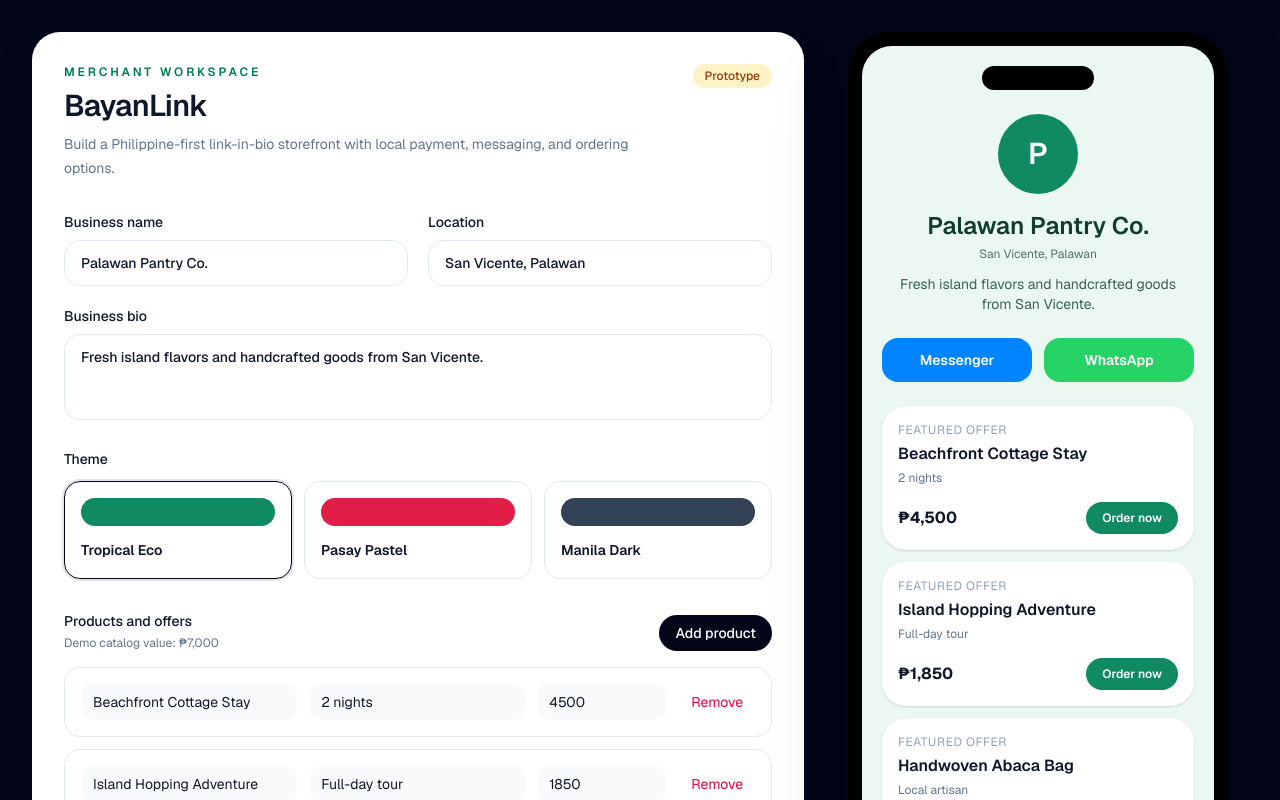
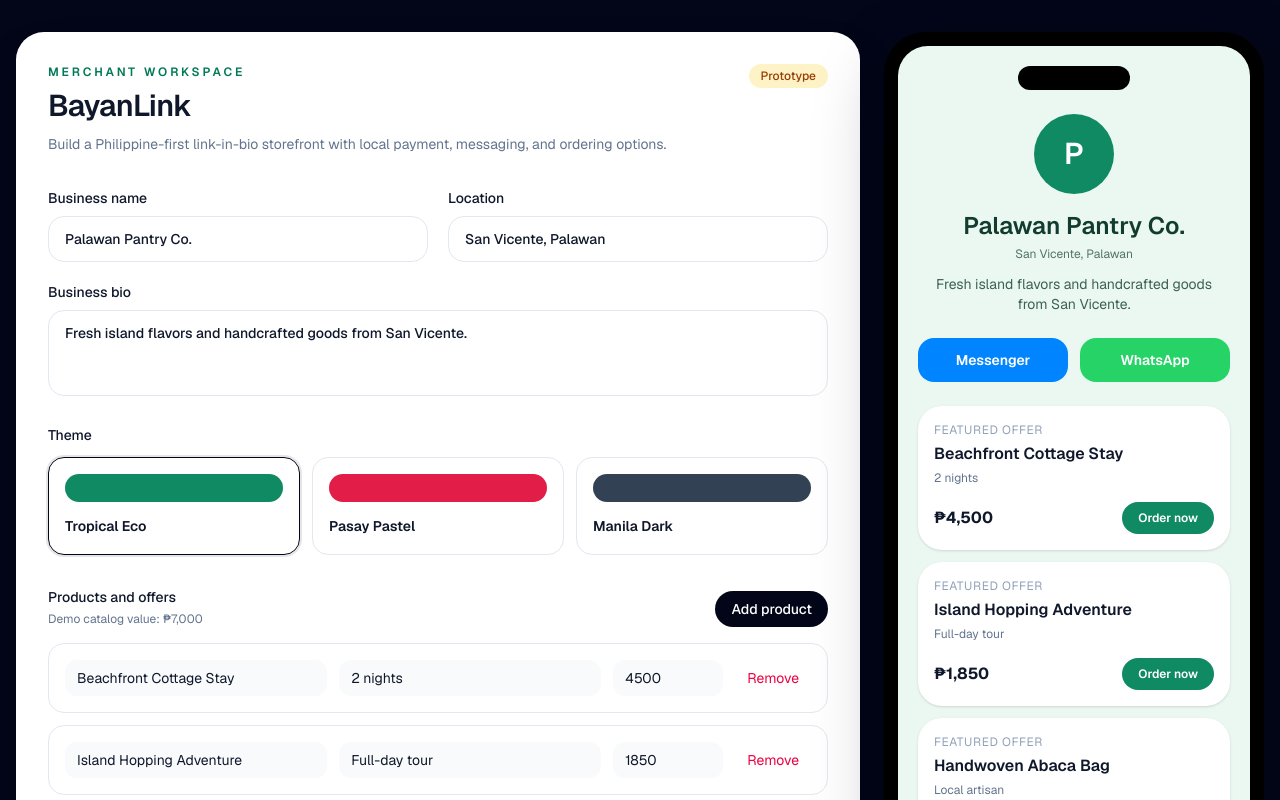
Before and after one commit to merqatodigital/pinoy-link-in-bio, a Next.js app: page / in a window 1280 px wide. Shown: the top 800 px of the page. Built offline with nearby package versions, Linux system fonts and the light colour scheme.

Commit message:
Fix responsive dashboard and phone preview layout

```diff
--- a/app/page.tsx
+++ b/app/page.tsx
@@ -63,9 +63,9 @@ export default function Home() {
   }
 
   return (
-    <main className="min-h-screen bg-slate-950 p-4 text-slate-900 md:p-8">
-      <div className="mx-auto grid max-w-7xl gap-6 lg:grid-cols-[1fr_420px]">
-        <section className="rounded-[28px] bg-white p-5 shadow-2xl md:p-8">
+    <main className="min-h-screen overflow-x-hidden bg-slate-950 py-4 text-slate-900 md:py-8">
+      <div className="mx-auto grid w-full max-w-7xl grid-cols-1 gap-6 px-4 lg:grid-cols-[minmax(0,1fr)_380px]">
+        <section className="min-w-0 rounded-[28px] bg-white p-5 shadow-2xl md:p-8">
           <div className="mb-8 flex items-start justify-between gap-4">
             <div>
               <p className="text-xs font-semibold uppercase tracking-[0.24em] text-emerald-700">
@@ -161,22 +161,22 @@ export default function Home() {
 
           <div className="mt-4 space-y-3">
             {products.map((product) => (
-              <div key={product.id} className="grid gap-3 rounded-2xl border border-slate-200 p-4 md:grid-cols-[1fr_1fr_130px_auto]">
+              <div key={product.id} className="grid gap-3 rounded-2xl border border-slate-200 p-4 md:grid-cols-[minmax(0,1fr)_minmax(0,1fr)_110px_auto]">
                 <input
                   value={product.title}
                   onChange={(event) => updateProduct(product.id, "title", event.target.value)}
-                  className="rounded-xl bg-slate-50 px-3 py-2 text-sm outline-none"
+                  className="min-w-0 rounded-xl bg-slate-50 px-3 py-2 text-sm outline-none"
                 />
                 <input
                   value={product.subtitle}
                   onChange={(event) => updateProduct(product.id, "subtitle", event.target.value)}
-                  className="rounded-xl bg-slate-50 px-3 py-2 text-sm outline-none"
+                  className="min-w-0 rounded-xl bg-slate-50 px-3 py-2 text-sm outline-none"
                 />
                 <input
                   type="number"
                   value={product.price}
                   onChange={(event) => updateProduct(product.id, "price", event.target.value)}
-                  className="rounded-xl bg-slate-50 px-3 py-2 text-sm outline-none"
+                  className="min-w-0 rounded-xl bg-slate-50 px-3 py-2 text-sm outline-none"
                 />
                 <button
                   onClick={() => setProducts((current) => current.filter((item) => item.id !== product.id))}
@@ -189,7 +189,7 @@ export default function Home() {
           </div>
         </section>
 
-        <aside className="lg:sticky lg:top-8 lg:self-start">
+        <aside className="w-full lg:sticky lg:top-8 lg:self-start">
           <div className="phone-frame mx-auto w-full max-w-[380px] rounded-[42px] border-[10px] border-black bg-black p-1">
             <div
               className="phone-content min-h-[720px] overflow-hidden rounded-[30px] p-5"
```
